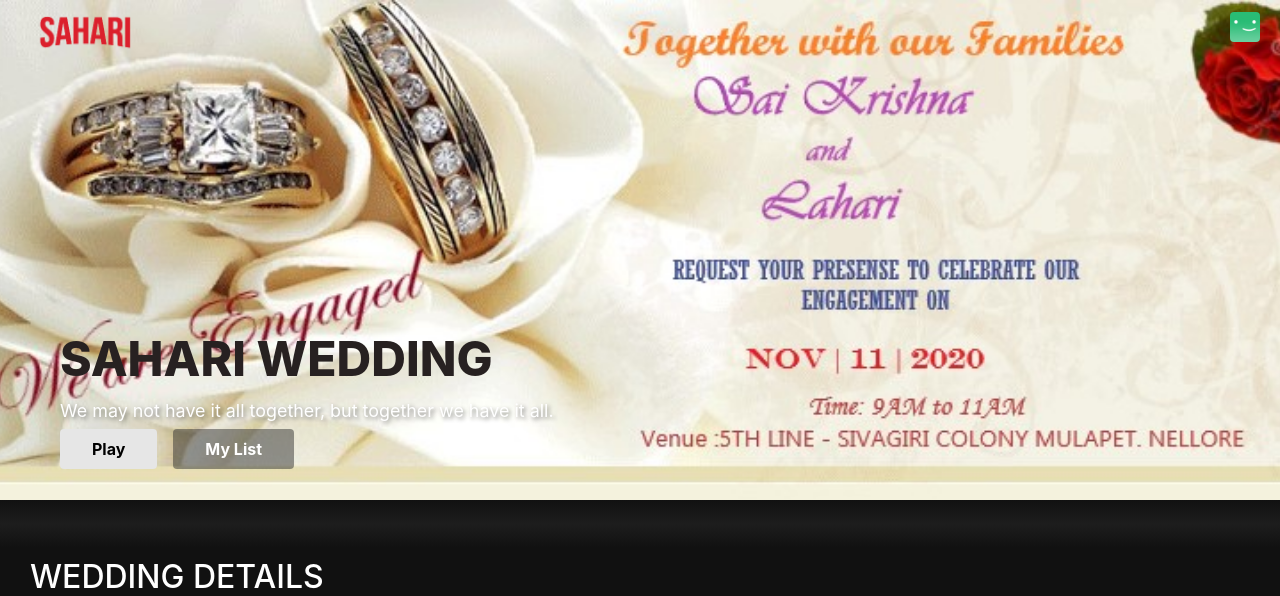
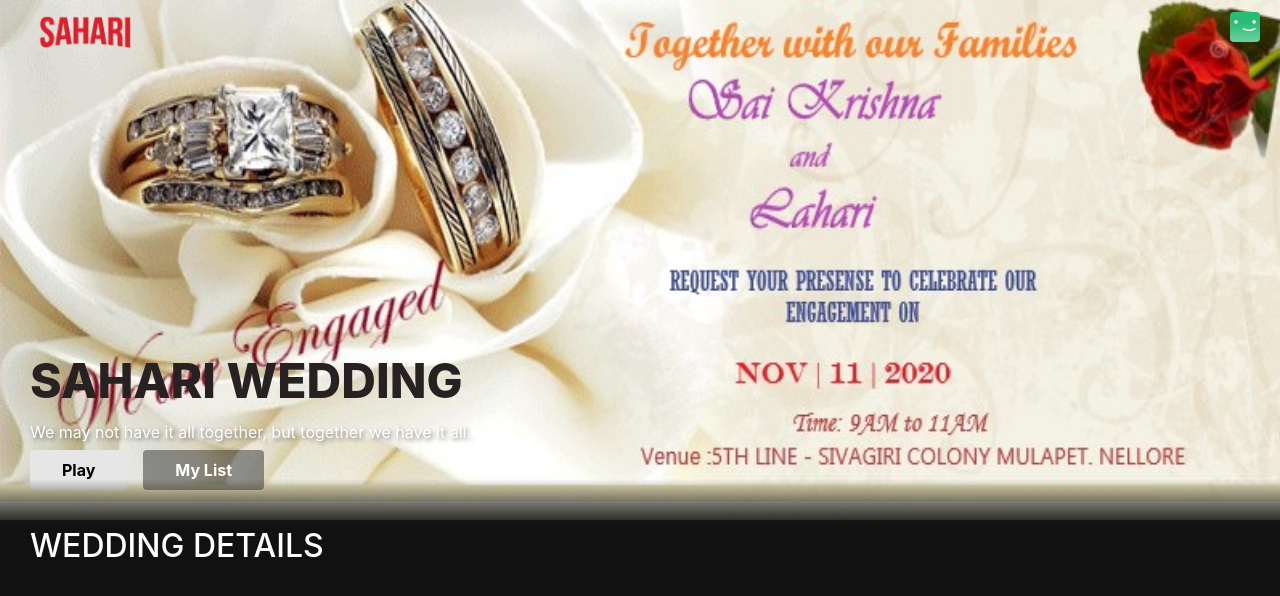
Before and after one commit to psk2/react-ott, a React (Create React App) app: page /groom in a window 1280 px wide. Shown: the top 596 px of the page. Built offline with nearby package versions, Linux system fonts and the light colour scheme; grey boxes are pictures that could not be loaded; the HTML template or start-up script is replaced by a standard one.

Commit message:
Adjusted the css to the banner and invitaion

```diff
--- a/src/Banner.css
+++ b/src/Banner.css
@@ -1,13 +1,21 @@
 .banner {
   color: white;
   object-fit: contain;
-  height: 500px;
-  padding-top:50px;
+  height: 520px;
+  width: 100%;
+  position: relative;
+}
+.banner__image {
+  width: 100%;
+  height: 100%;
 }
 .banner__contents {
-  margin-left: 30px;
+  position: absolute;
+  left: 30px;
+  bottom: 30px;
+  /* margin-left: 30px;
   padding-top: 140px;
-  height: 330px;
+  height: 330px; */
 }
 .banner__title {
   font-size: 3rem;
@@ -20,8 +28,8 @@
   font-weight: 400;
   line-height: normal;
   width: 100%;
-  font-size: 1.4vw;
-  text-shadow: 2px 2px 4px rgba(0,0,0,.45);
+  font-size: 1rem;
+  text-shadow: 2px 2px 4px rgba(0, 0, 0, 0.45);
 }
 .banner__button {
   cursor: pointer;
@@ -45,7 +53,7 @@
 }
 
 .banner__fadeBottom {
-  margin-bottom: 10px;
+  margin-top: -41px;
   height: 3rem;
   background-image: linear-gradient(
     180deg,
@@ -53,4 +61,6 @@
     rgba(37, 37, 37, 0.61),
     #111
   );
+  position: relative;
+  z-index: 1;
 }
--- a/src/Banner.js
+++ b/src/Banner.js
@@ -11,36 +11,40 @@ function Banner() {
       autoplay: 0,
     },
   };
-  const banner_descripion = `We may not have it all together, but together we have it all.`
+  const banner_descripion = `We may not have it all together, but together we have it all.`;
   const [showTitles, setShowTitles] = useState(false);
   const playTitles = () => {
-    setShowTitles(true)
+    setShowTitles(true);
   };
   return (
     <div>
-      <header
-        className="banner"
-        style={{
-          backgroundSize: "cover",
-          backgroundImage: `url(${!showTitles && invitation2})`,
-          backgroundPosition: "center center",
-        }}
-      >
-        {!showTitles && <div className="banner__contents">
+      <header>
+        <div className="banner">
+          <img
+            className="banner__image"
+            src={`${!showTitles && invitation2}`}
+            alt="Invitation"
+          />
+
+          {!showTitles && (
             <div className="banner__contents">
-            <h1 className="banner__title">
-              SAHARI WEDDING
-             </h1>
+              <h1 className="banner__title">SAHARI WEDDING</h1>
               <h1 className="banner__description">{banner_descripion}</h1>
               <div className="banner__buttons">
-              <button className="banner__button banner_play_button" onClick={() => playTitles()}>Play</button>
+                <button
+                  className="banner__button banner_play_button"
+                  onClick={() => playTitles()}
+                >
+                  Play
+                </button>
                 <button className="banner__button">My List</button>
               </div>
             </div>
-        </div>}
+          )}
           {showTitles && <YouTube videoId="imY6QMDs4qU" opts={opts} />}
+        </div>
+        <div className="banner__fadeBottom"></div>
       </header>
-      <div className="banner__fadeBottom"></div>
     </div>
   );
 }
--- a/src/Invitation.js
+++ b/src/Invitation.js
@@ -7,12 +7,9 @@ function Invitation() {
   return (
     <React.Fragment>
       <Nav />
-            <div className="container">
-                <div className="responsive" >
-                    <div className="gallery" >
-                        <img src={invitation}
-                            alt="Invitation" />
-                    </div>
+      <div className="invitation">
+        <div className="gallery">
+          <img className="gallery__image" src={invitation} alt="Invitation" />
         </div>
       </div>
     </React.Fragment>
--- a/src/invitation.css
+++ b/src/invitation.css
@@ -1,4 +1,22 @@
-div.gallery {
+.invitation {
+  width: 100%;
+  min-height: 100vh;
+  margin: 0 auto;
+}
+.gallery {
+  width: 80%;
+  padding: 80px 0;
+  margin: 0 auto;
+}
+.gallery__image {
+  width: 100%;
+  height: 100%;
+  border: 1px solid #ccc;
+}
+.gallery__image:hover {
+  border: 1px solid #777;
+}
+/* div.gallery {
     border: 1px solid #ccc;
 }
 
@@ -31,4 +49,4 @@ div.gallery img {
         width: 100%;
         margin-top: 15vh;
     }
-}
+} */
```
Lines whose indentation alone changed are shown as unchanged.
